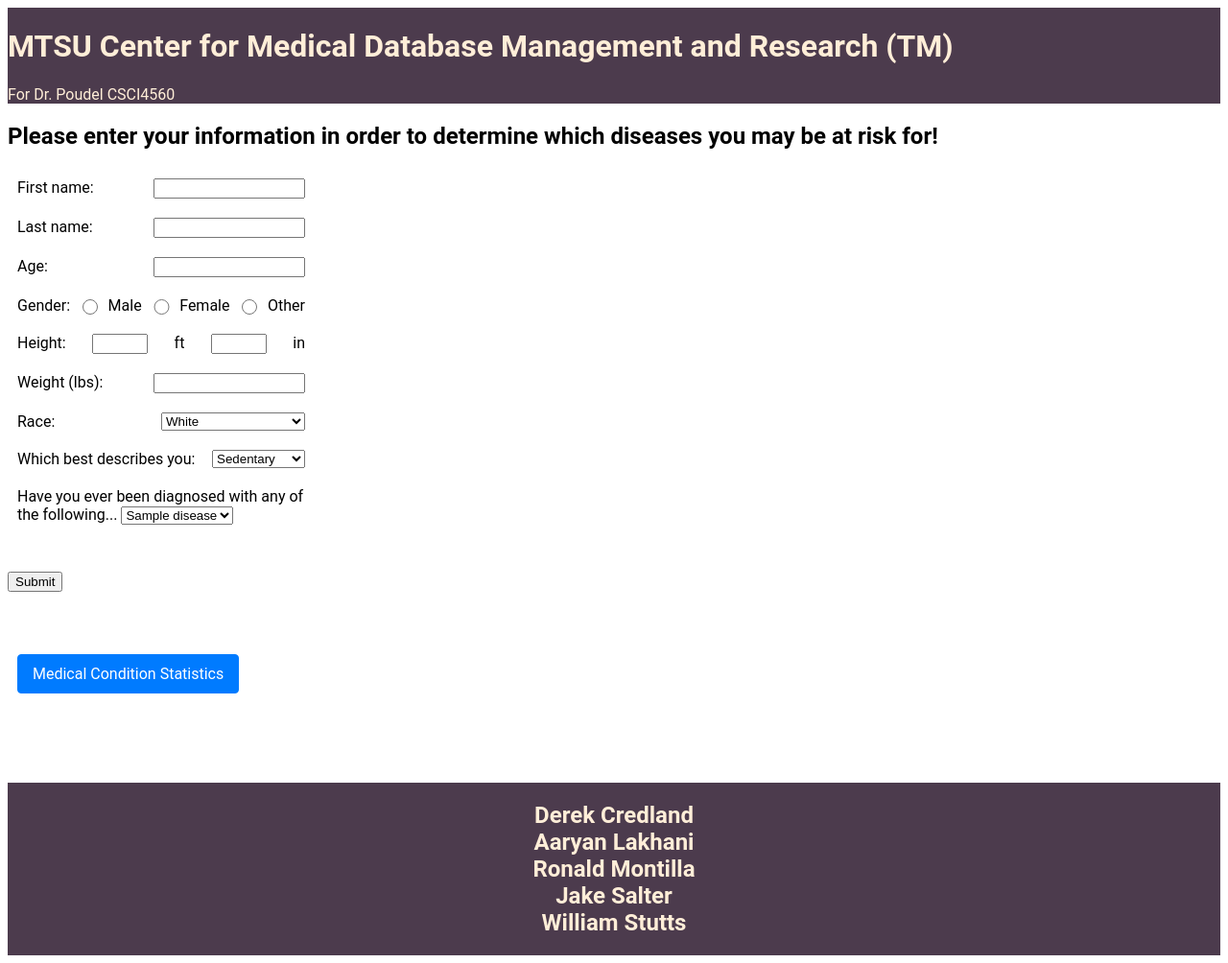
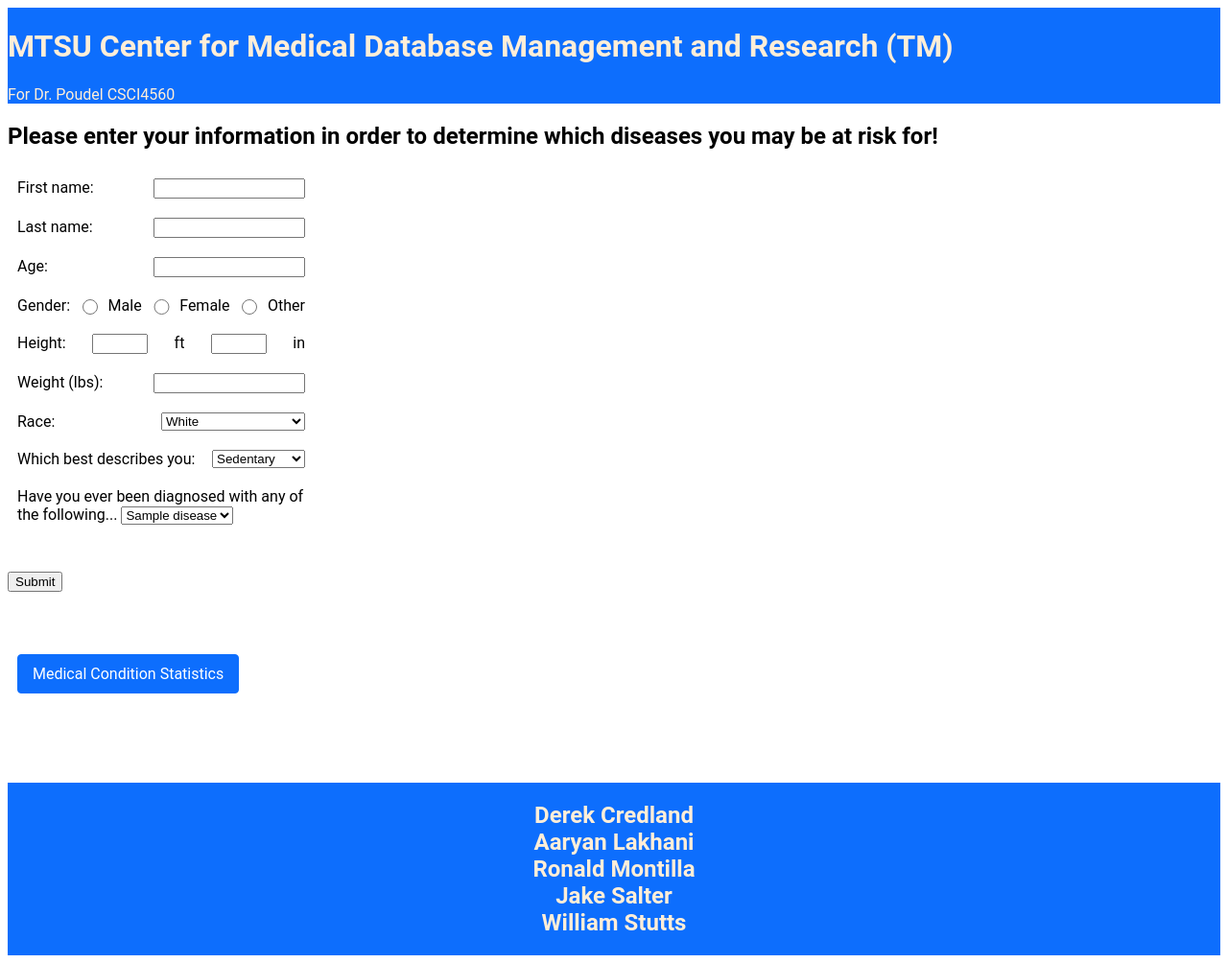
Before and after one commit to JakeSalter-Coder/Medical-Website, a Flask app: page / in a window 1280 px wide. Shown: the whole page at 96% size. Run offline with Flask 3, Linux system fonts and the light colour scheme; tables that the repository leaves empty hold one stand-in row (values such as "Sample post"); parts of the project's set-up code (start-up, migrations or seed data) failed here and were passed over; some libraries are stand-ins or nearby versions.

Commit message:
Update style.css
Change color to MTSU blue

```diff
--- a/static/style.css
+++ b/static/style.css
@@ -3,7 +3,7 @@ html {
 }
 
 header {
-    background: #4C3B4D;
+    background: #0D6EFD;
 }
 
 header h1, aside {
@@ -25,7 +25,7 @@ div {
 
 footer {
     margin-top: 50px;
-    background: #4C3B4D;
+    background: #0D6EFD;
     text-align: center;
 }
 
@@ -66,8 +66,8 @@ input {
     padding: 10px 15px;
     font-size: 16px;
     color: white;
-    background-color: #007bff;
-    border: 1px solid #007bff;
+    background-color: #0D6EFD;
+    border: 1px solid #0D6EFD;
     border-radius: 4px;
     text-decoration: none;
     text-align: center;
```
